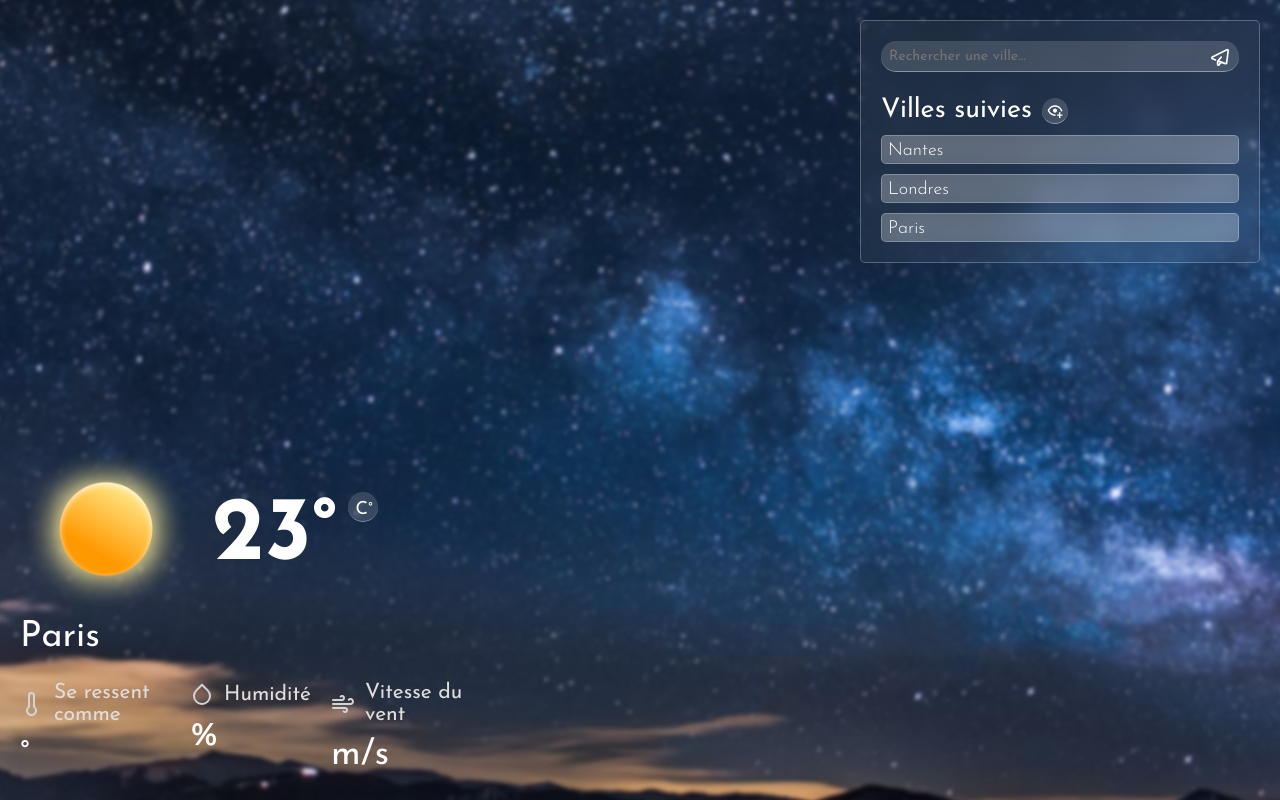
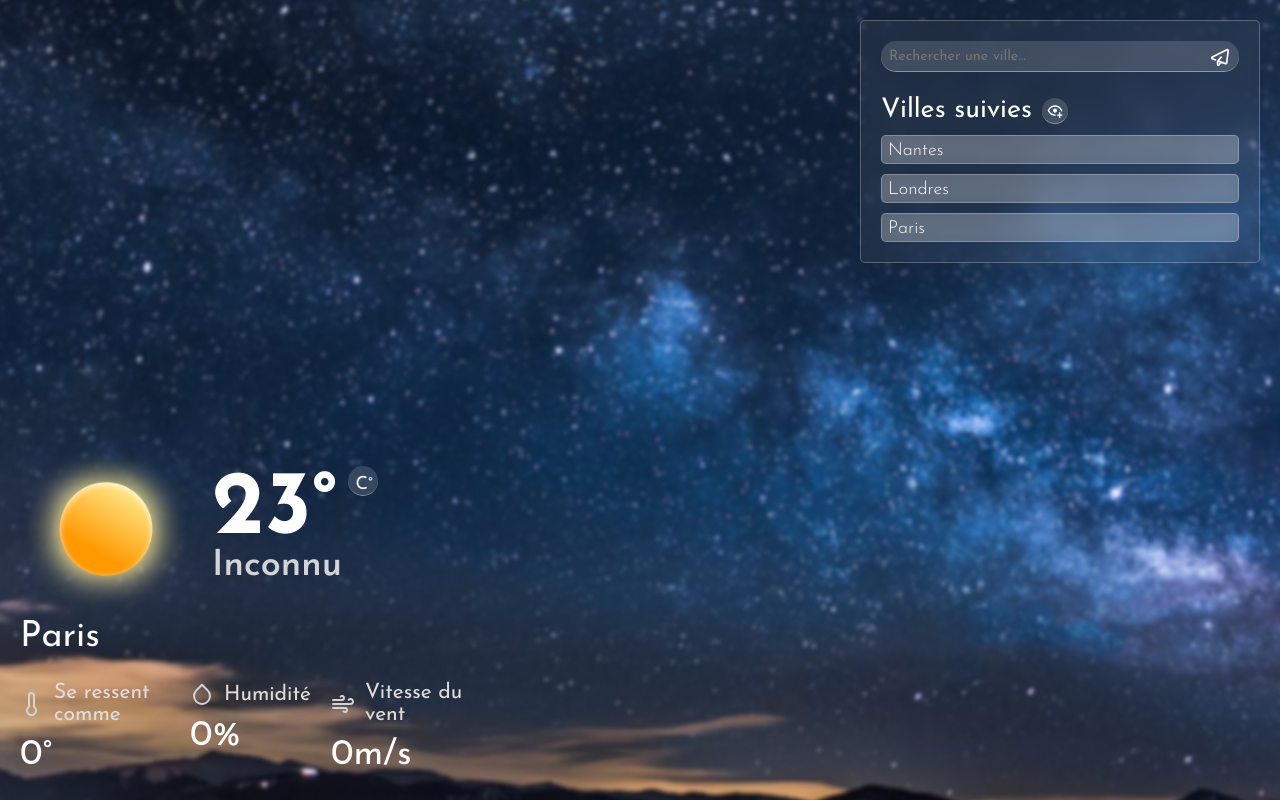
Before and after one commit to web-lux/weather-react, a React (Vite) app: page / in a window 1280 px wide. Built offline with nearby package versions, Linux system fonts and the light colour scheme; no server answers.

Commit message:
ref: add placeholder for weather and city, and interfaces
- Disabled weather API calls for now to avoid going over the limit
- TODO: ref the handleWeather function to work with the interface

```diff
--- a/src/App.tsx
+++ b/src/App.tsx
@@ -3,17 +3,13 @@ import Header from "./Components/Header";
 import Main from "./Components/Main";
 import toast from "react-hot-toast";
 import { getCoordsFromGeolocation, fetchData } from "./Utils/functions";
+import { cityPlaceholder, weatherPlaceholder } from "./Utils/placeholder";
 
 function App() {
-	const [currentCity, setCurrentCity] = useState({
-		name: "Paris",
-		coords: {
-			latitude: 48.866667,
-			longitude: 2.333333,
-		},
-	});
 
-	const [currentWeather, setCurrentWeather] = useState(null);
+	const [currentCity, setCurrentCity] = useState(cityPlaceholder);
+
+	const [currentWeather, setCurrentWeather] = useState(weatherPlaceholder);
 
 	function handleArrival() {
 		let newCity = { ...currentCity };
@@ -58,7 +54,6 @@ function App() {
 
 	useEffect(() => {
 		handleArrival();
-		handleWeather(currentCity.coords.latitude, currentCity.coords.longitude);
 	}, []);
 
 	return (
--- a/src/Components/Main.tsx
+++ b/src/Components/Main.tsx
@@ -1,16 +1,23 @@
 import style from "./Main.module.scss";
+import City from "../Interfaces/city"
+import Weather from "../Interfaces/weather";
 
-export default function Main({ currentCity, currentWeather }) {
+interface MainProps {
+	currentCity: City,
+	currentWeather: Weather
+}
+
+export default function Main({ currentCity, currentWeather }: MainProps) {
 	return (
 		<main>
 			<div className={style.mainInfos}>
-				<img src={currentWeather ? `https://openweathermap.org/img/wn/${currentWeather.weather[0].icon}@2x.png` : "/weather-img/clear.png"} alt="" />
+				<img src={currentWeather.weather.icon !== "" ? `https://openweathermap.org/img/wn/${currentWeather.weather.icon}@2x.png` : "/weather-img/clear.png"} alt="" />
 				<div>
 					<div className={style.dataTemp}>
 						<span>23°</span>
 						<button className="c-button">C°</button>
 					</div>
-					<span className={style.dataWeather}>{currentWeather && currentWeather.weather[0].description}</span>
+					<span className={style.dataWeather}>{currentWeather.weather.description}</span>
 				</div>
 			</div>
 
@@ -22,7 +29,7 @@ export default function Main({ currentCity, currentWeather }) {
 						<img src="/icons/thermometer.svg" alt="" />
 						<h3>Se ressent comme</h3>
 					</div>
-					<span className={style.detailsData}>{currentWeather && currentWeather.main.feels_like}°</span>
+					<span className={style.detailsData}>{currentWeather.main.feels_like}°</span>
 				</li>
 
 				<li>
@@ -30,7 +37,7 @@ export default function Main({ currentCity, currentWeather }) {
 						<img src="/icons/droplet.svg" alt="" />
 						<h3>Humidité</h3>
 					</div>
-					<span className={style.detailsData}>{currentWeather && currentWeather.main.humidity}%</span>
+					<span className={style.detailsData}>{currentWeather.main.humidity}%</span>
 				</li>
 
 				<li>
@@ -38,7 +45,7 @@ export default function Main({ currentCity, currentWeather }) {
 						<img src="/icons/wind.svg" alt="" />
 						<h3>Vitesse du vent</h3>
 					</div>
-					<span className={style.detailsData}>{currentWeather && currentWeather.wind.speed}m/s</span>
+					<span className={style.detailsData}>{currentWeather.wind.speed}m/s</span>
 				</li>
 			</ul>
 		</main>
--- /dev/null
+++ b/src/Interfaces/city.ts
@@ -0,0 +1,7 @@
+export default interface City {
+	name: string;
+	coords: {
+		latitude: number;
+		longitude: number;
+	};
+}
--- /dev/null
+++ b/src/Interfaces/weather.ts
@@ -0,0 +1,14 @@
+export default interface Weather {
+	main: {
+		feels_like: number;
+		humidity: number;
+		temp: number;
+	};
+	weather: {
+		description: string;
+		icon: string;
+	};
+	wind: {
+		speed: number;
+	};
+}
--- /dev/null
+++ b/src/Utils/placeholder.ts
@@ -0,0 +1,25 @@
+import City from "../Interfaces/city";
+import Weather from "../Interfaces/weather";
+
+export const cityPlaceholder: City = {
+	name: "Paris",
+	coords: {
+		latitude: 48.866667,
+		longitude: 2.333333,
+	},
+};
+
+export const weatherPlaceholder: Weather = {
+	main: {
+		feels_like: 0,
+		humidity: 0,
+		temp: 0,
+	},
+	weather: {
+		description: "Inconnu",
+		icon: "",
+	},
+	wind: {
+		speed: 0,
+	},
+};
```
